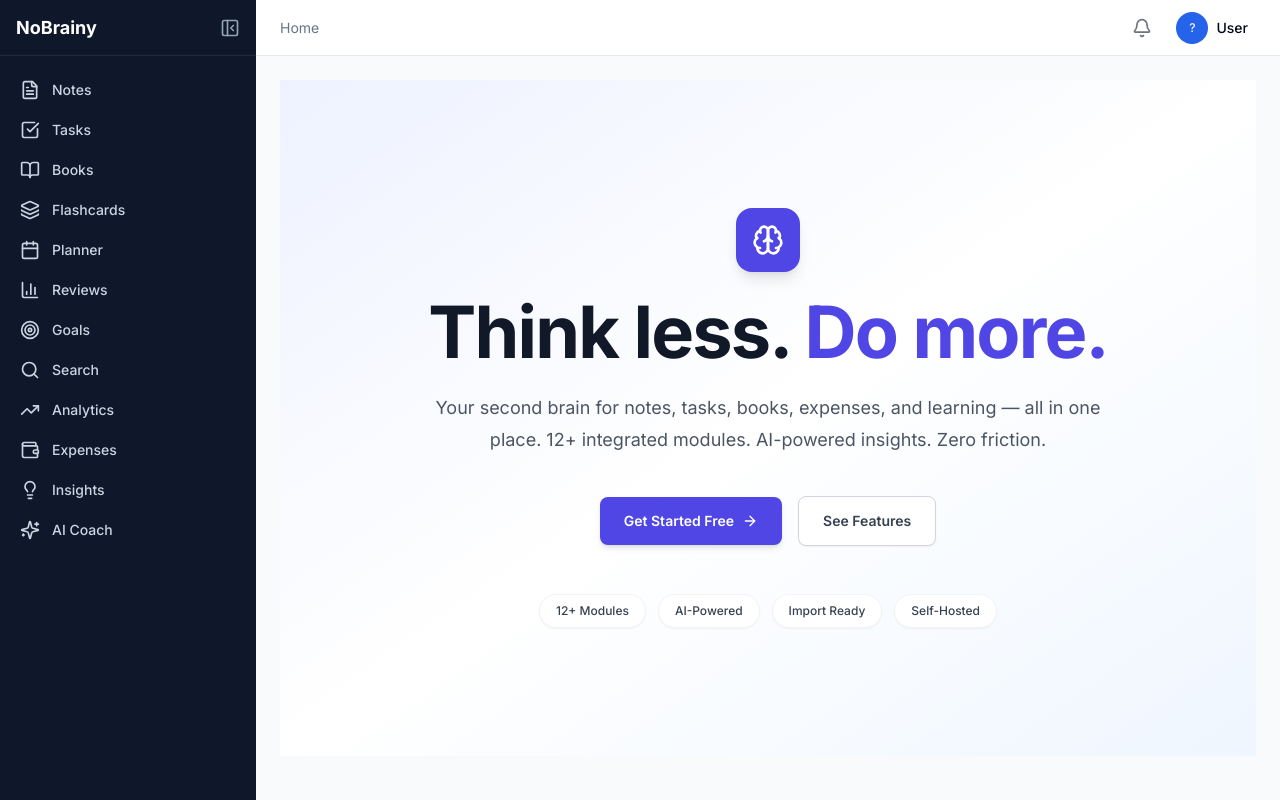
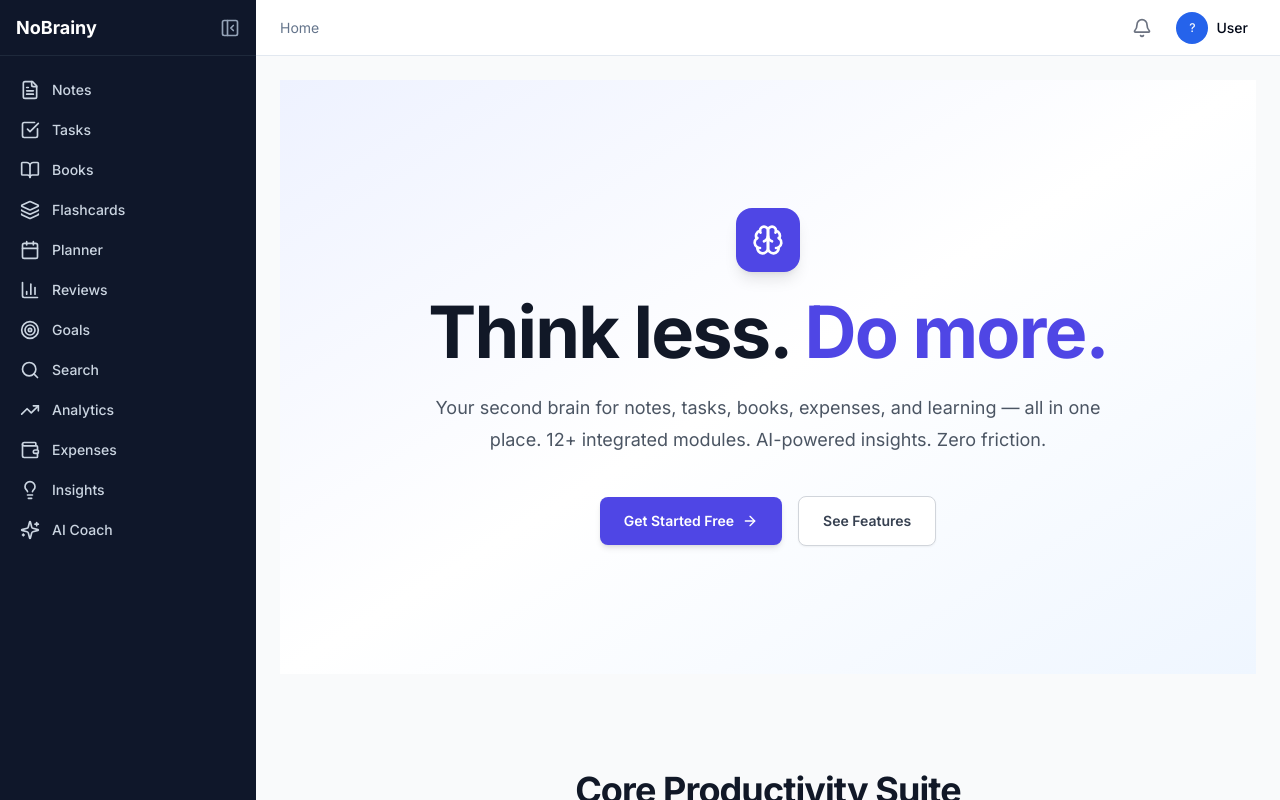
Before and after one commit to pranavlpin/no-brainy, a Next.js app: page / in a window 1280 px wide. Built offline with nearby package versions, Linux system fonts and the light colour scheme; no server answers.

Commit message:
chore(homepage): remove highlight pills from hero section
Co-Authored-By: Claude Opus 4.6 (1M context) <noreply@anthropic.com>

```diff
--- a/src/app/page.tsx
+++ b/src/app/page.tsx
@@ -128,13 +128,6 @@ const steps = [
   },
 ]
 
-const highlights = [
-  { label: '12+ Modules', description: 'Notes, Tasks, Books, Flashcards, Planner, Expenses & more' },
-  { label: 'AI-Powered', description: 'Bring your own OpenAI key for summaries, prioritization & insights' },
-  { label: 'Import Ready', description: 'CSV & SMS import for bank transactions with auto-categorization' },
-  { label: 'Self-Hosted', description: 'Deploy on your own GCP Cloud Run. Your data stays yours' },
-]
-
 export default function LandingPage(): React.ReactElement {
   return (
     <div className="min-h-screen bg-white">
@@ -165,18 +158,6 @@ export default function LandingPage(): React.ReactElement {
             >
               See Features
             </a>
-          </div>
-          {/* Highlight pills */}
-          <div className="mt-12 flex flex-wrap items-center justify-center gap-3">
-            {highlights.map((h) => (
-              <span
-                key={h.label}
-                className="inline-flex items-center rounded-full bg-white px-4 py-2 text-xs font-medium text-gray-700 shadow-sm border border-gray-100"
-                title={h.description}
-              >
-                {h.label}
-              </span>
-            ))}
           </div>
         </div>
       </section>
```
